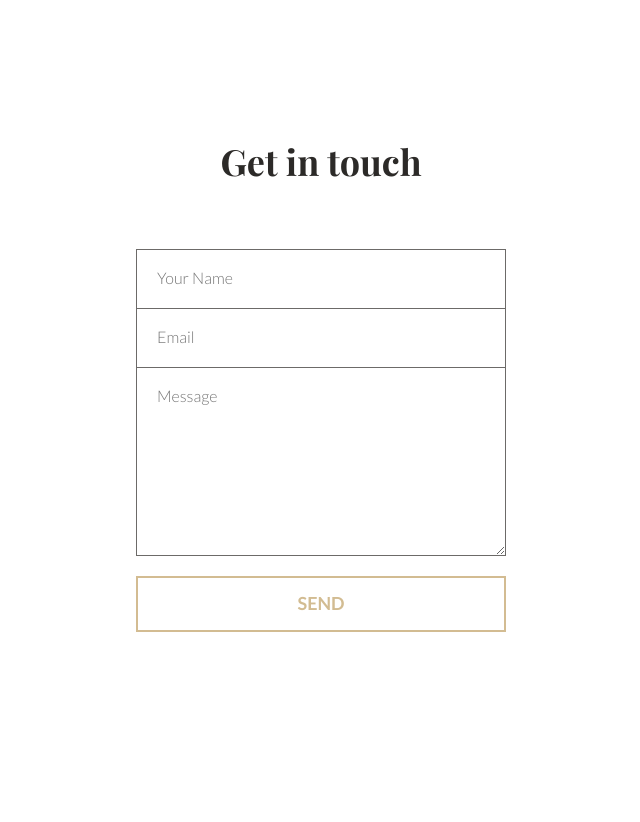
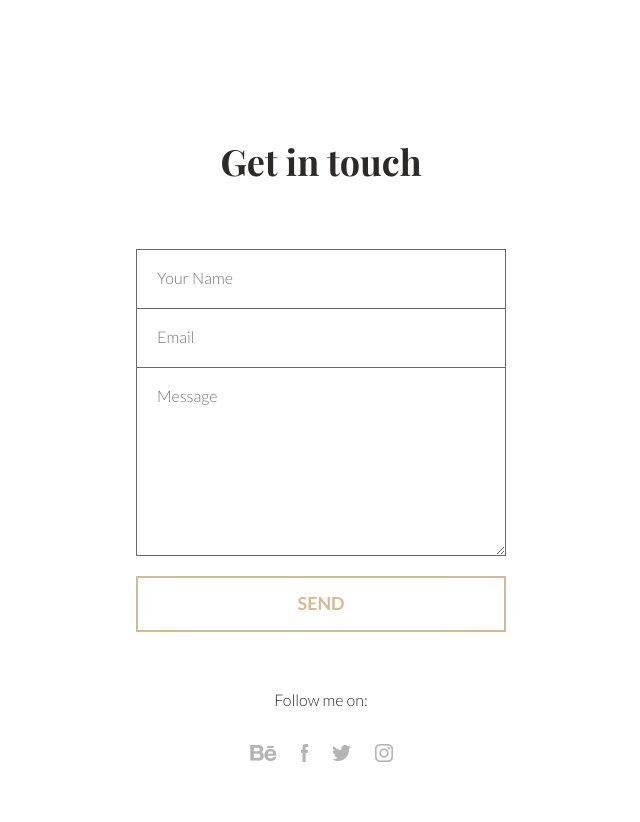
Before and after one commit to ygorkagrishin/freebie, a website: page assets/pug/index.pug in a window 1280 px wide. Shown: the part 2244-3066 px from the top of the page, without its empty margins (319-959 px from the left). Before the commit the page ends 2932 px from the top, so only its background shows below. Drawn offline with nearby package versions, Linux system fonts and the light colour scheme; files that its build step writes are made by us from their sources; files whose address does not match are found by name; a web font is replaced by a local one.

Commit message:
Добавлен footer

```diff
--- a/assets/pug/index.pug
+++ b/assets/pug/index.pug
@@ -105,4 +105,8 @@ block content
                                 button(type="submit").form__btn.form__btn_type_submit.btn.btn_color_golden Send
         //- Contact section end
 
+        //- Footer
+        include modules/_footer
+        //- Footer end
+
     // main content end
--- a/assets/pug/modules/_footer.pug
+++ b/assets/pug/modules/_footer.pug
@@ -0,0 +1,28 @@
+footer.footer
+    .container
+        h6.footer__title Follow me on:
+
+        //- Social bar
+        .footer__social.social
+            ul
+                //- #1
+                li
+                    a(href="javascript:void(0)").social__bh
+                //- #1 end
+
+                //- #2
+                li
+                    a(href="javascript:void(0)").social__fb
+                //- #2 end
+
+                //- #3
+                li
+                    a(href="javascript:void(0)").social__tw
+                //- #3 end
+
+                //- #4
+                li
+                    a(href="javascript:void(0)").social__inst
+                //- #4 end
+
+        //- Social bar end
--- a/assets/static/styles/components/_footer.styl
+++ b/assets/static/styles/components/_footer.styl
@@ -0,0 +1,13 @@
+.footer
+    padding-bottom 60px
+
+.footer__title
+    margin-bottom 30px
+    font-size inherit
+    line-height inherit
+    font-family baseFont
+    text-align center
+
+.footer__social
+    ul
+        justify-content center
--- a/assets/static/styles/styles.styl
+++ b/assets/static/styles/styles.styl
@@ -57,10 +57,10 @@
     margin-bottom 60px
     text-align center
 
+@import 'components/_social.styl'
+@import 'components/_nav.styl'
+@import 'components/_logo.styl'
 @import 'components/_buttons.styl'
 @import 'components/_header.styl'
-@import 'components/_nav.styl'
-@import 'components/_logo.styl'
-@import 'components/_social.styl'
 @import 'components/_form.styl'
 @import 'components/_footer.styl'
```
Also changed, not shown: public/index.html, public/styles.min.css, 1 other file.
